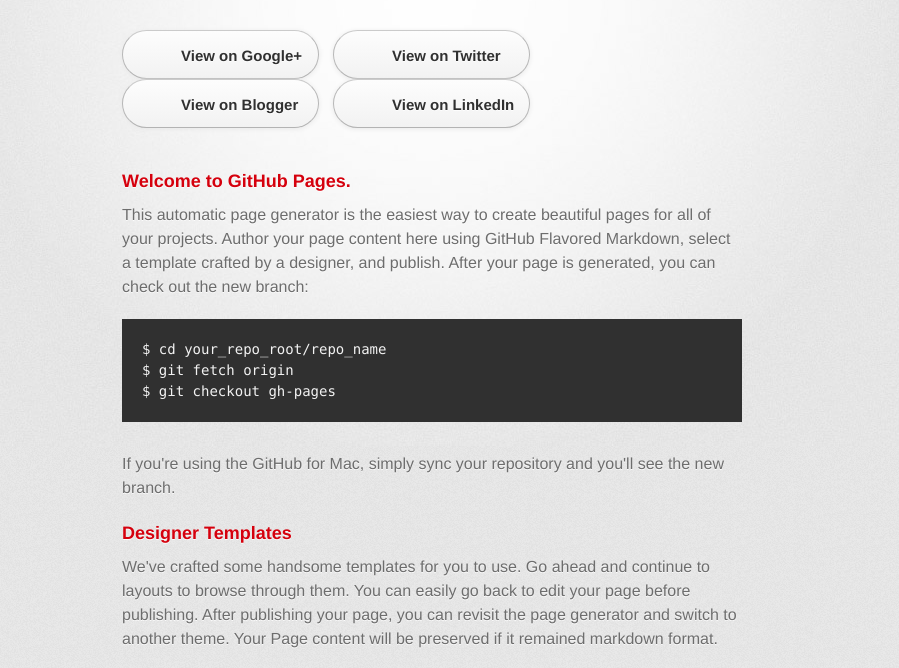
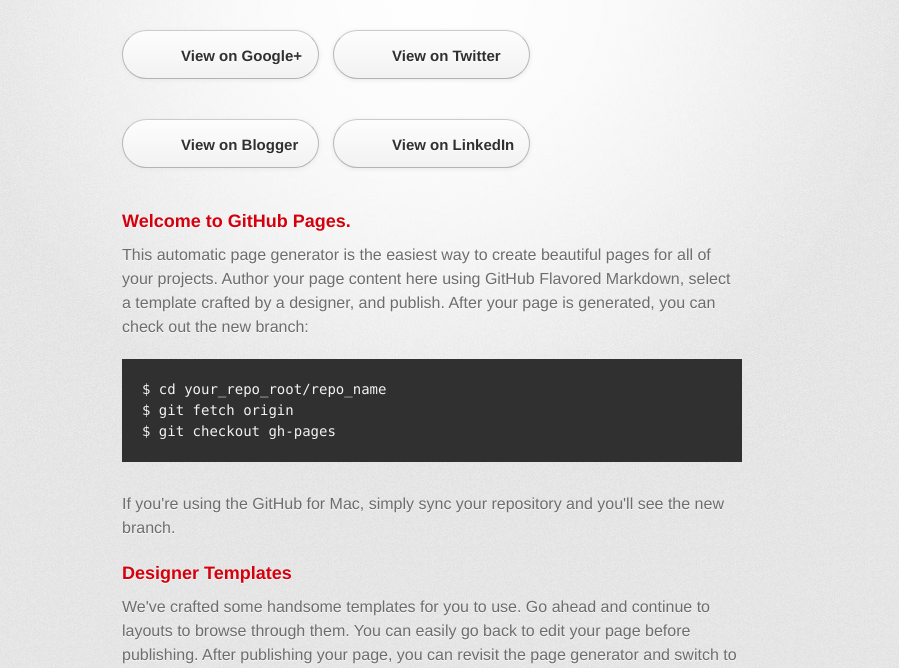
Before and after one commit to techierj/techierj.github.io, a plain HTML site: page index.html in a window 1280 px wide. Shown: the part 127-795 px from the top of the page, without its empty margins (208-1107 px from the left). Drawn offline with Linux system fonts and the light colour scheme; a web font is replaced by a local one.

Commit message:
Update index.html

```diff
--- a/index.html
+++ b/index.html
@@ -25,10 +25,13 @@
         <section id="downloads" class="clearfix">
           <a href="https://plus.google.com/u/0/+jaiminshah" id="view-on-googleplus" class="button"><span>View on Google+</span></a>
           <a href="https://twitter.com/techieRJ" id="view-on-twitter" class="button"><span>View on Twitter</span></a>
-          <a href="https://javagtu.blogsopt.com" id="view-on-blogger" class="button"><span>View on Blogger</span></a>
-          <a href="in.linkedin.com/in/techierj/" id="view-on-twitter" class="button"><span>View on LinkedIn</span></a>
+
         </section>
 
+        <section id="downloads" class="clearfix">
+        <a href="https://javagtu.blogsopt.com" id="view-on-blogger" class="button"><span>View on Blogger</span></a>
+        <a href="in.linkedin.com/in/techierj/" id="view-on-twitter" class="button"><span>View on LinkedIn</span></a>
+        </section>
 
         <section id="main_content">
           <h3>
```
